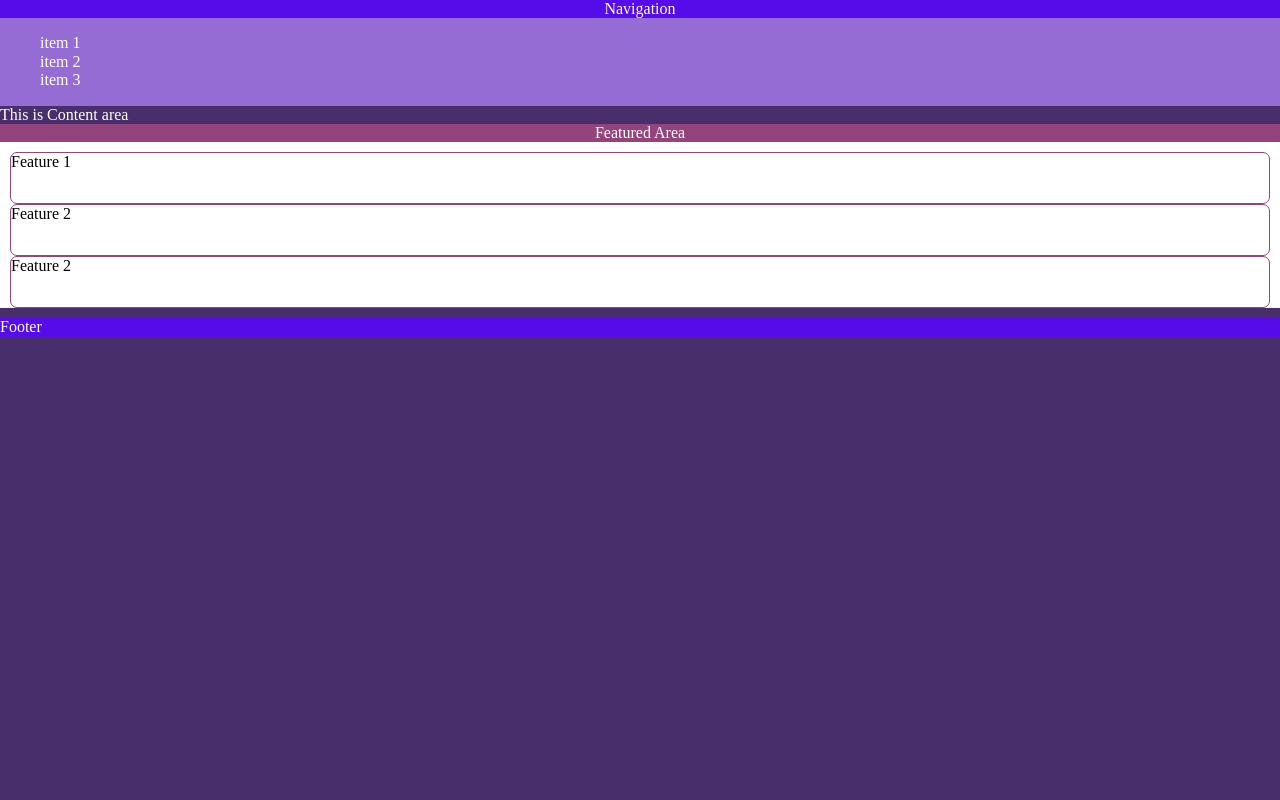
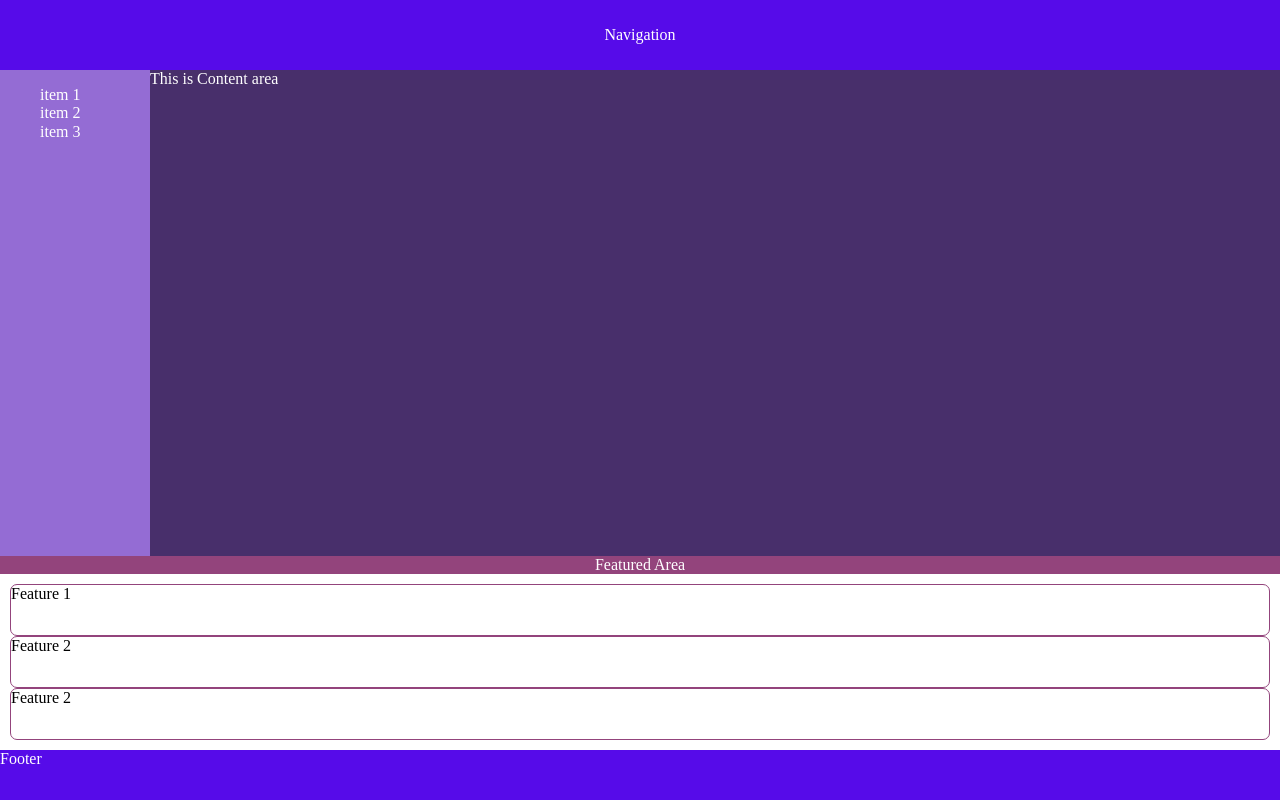
Before and after one commit to ReinaG2017/CSS-GRID, a plain HTML site: page index.html in a window 1280 px wide. Drawn offline with Linux system fonts and the light colour scheme.

Commit message:
css grid changes top portion

```diff
--- a/styles/main.scss
+++ b/styles/main.scss
@@ -2,3 +2,26 @@
 @import './partials/base';
 
 // Class assignment code below this line
+
+.page-wrapper {
+
+    display:grid;
+
+    grid-template-rows: 70px 1fr auto 50px;
+
+}
+
+
+.content-wrapper {
+    display: grid;
+
+    grid-template: 1fr/ 150px 1fr;
+
+}
+
+.featured {
+    display: grid;
+ grid-template-rows: 2fr ;
+
+
+}
```
Also changed, not shown: styles/main.css, 1 other file.
